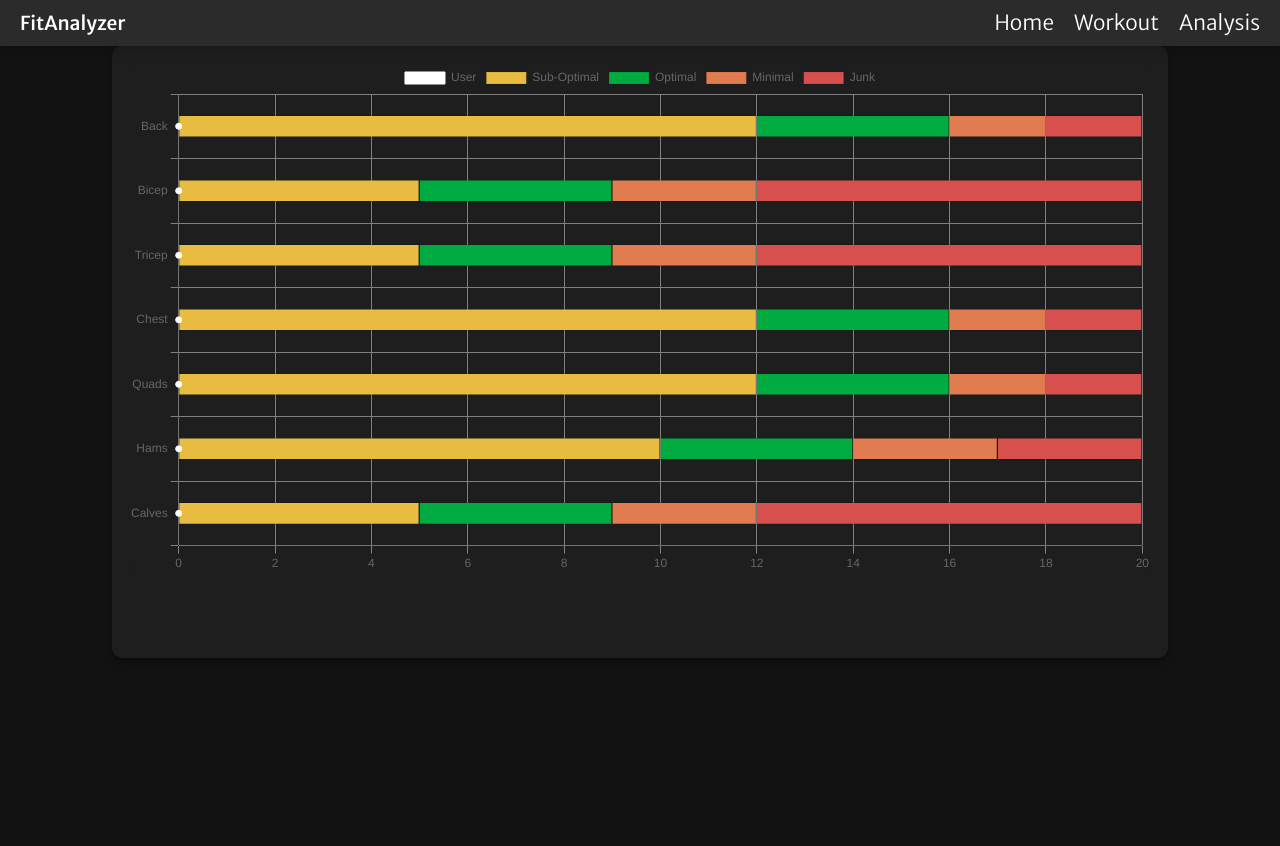
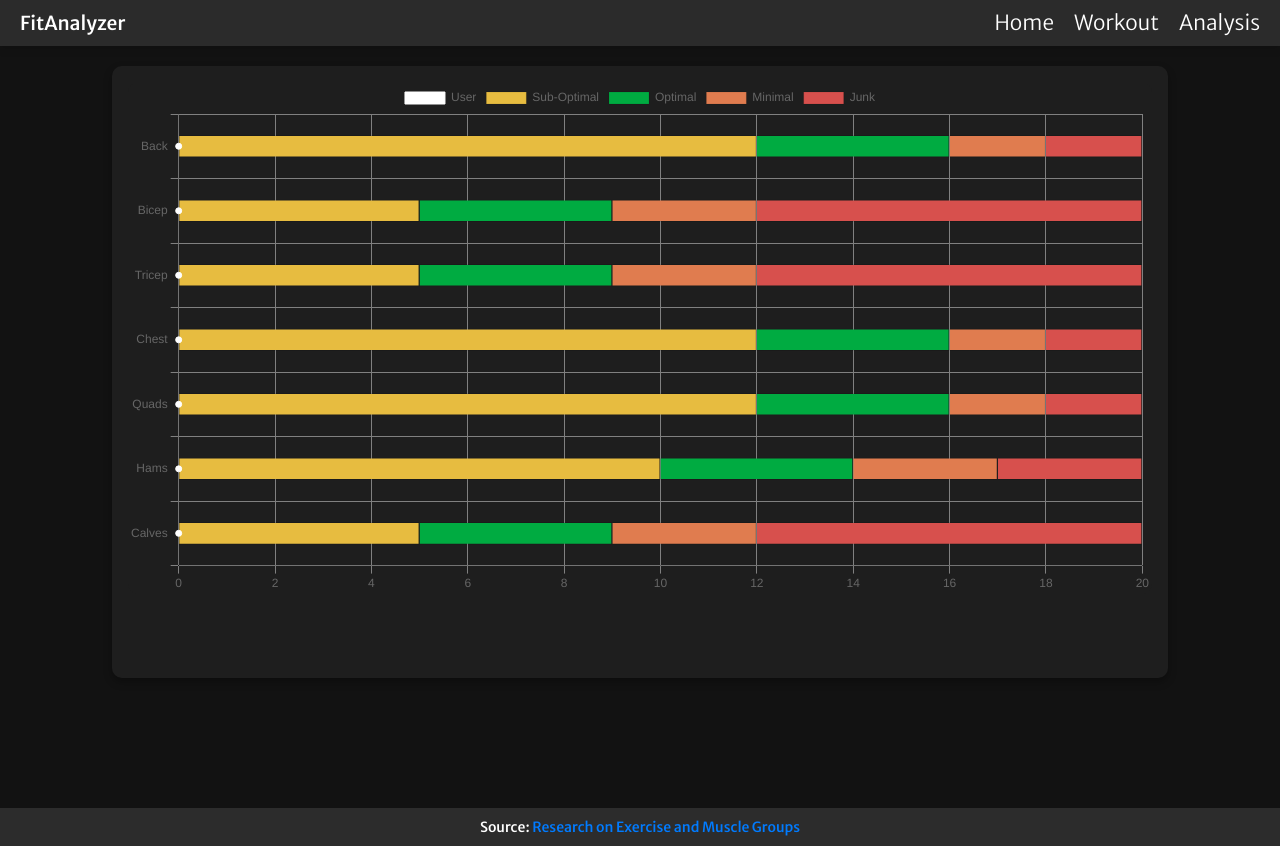
Before and after one commit to Ph1so/FitAnalyzer, a React (Create React App) app: page /analysis in a window 1280 px wide. Before the commit the page ends 800 px from the top, so only its background shows below. Built offline with nearby package versions, Linux system fonts and the light colour scheme; no server answers.

Commit message:
Added source Footer

```diff
--- a/src/components/AnalysisPage.css
+++ b/src/components/AnalysisPage.css
@@ -1,4 +1,44 @@
-.blank-page {
-    height: 100vh;
-    background-color: #121212;
+
+  .analysis-page {
+    min-height: 100vh; /* Ensure the container takes at least full viewport height */
+    display: flex;
+    flex-direction: column;
   }
+
+  .content {
+    flex: 1; /* This will push the footer to the bottom */
+    padding: 20px;
+  }
+
+  footer.source {
+    padding: 10px;
+    background-color: rgba(51, 51, 51, 0.8); /* Light grey background for the footer */
+    text-align: center; /* Center align the text */
+
+  }
+
+  .source p {
+    margin: 0;
+    font-size: 14px;
+    color: #ffffff;
+  }
+
+  .source a {
+    color: #007BFF; /* Blue color for the link */
+    text-decoration: none;
+  }
+
+  .source a:hover {
+    text-decoration: underline; /* Underline on hover */
+  }
+
+  /* Responsive Design */
+  @media (max-width: 600px) {
+    .source p {
+      font-size: 12px; /* Smaller text size for mobile devices */
+    }
+
+    .source a {
+      font-size: 12px; /* Adjust link font size for mobile */
+    }
+  }
--- a/src/components/AnalysisPage.js
+++ b/src/components/AnalysisPage.js
@@ -4,15 +4,15 @@ import { Chart as ChartJs } from "chart.js/auto";
 import { Bar } from "react-chartjs-2";
 import BarChart from "./BarChart";
 
-
 const AnalysisPage = () => {
-
-
   return (
     <div className="analysis-page">
-      <div>
+      <div className="content">
         <BarChart />
       </div>
+      <footer className="source">
+        <p>Source: <a href="https://www.ncbi.nlm.nih.gov/pmc/articles/PMC5684266/" target="_blank" rel="noopener noreferrer">Research on Exercise and Muscle Groups</a></p>
+      </footer>
     </div>
   );
 };
```
